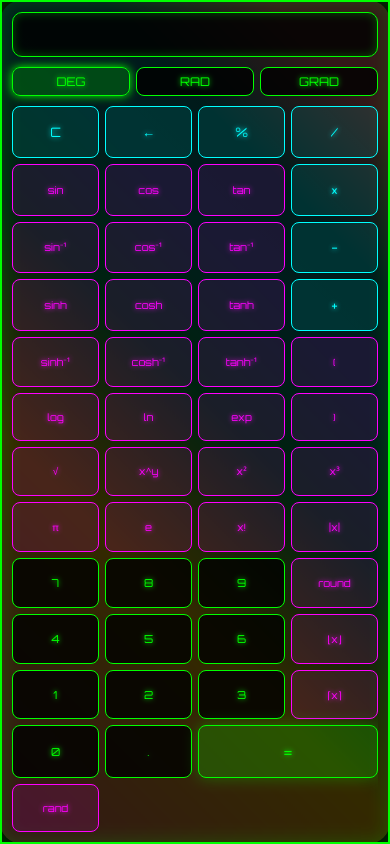
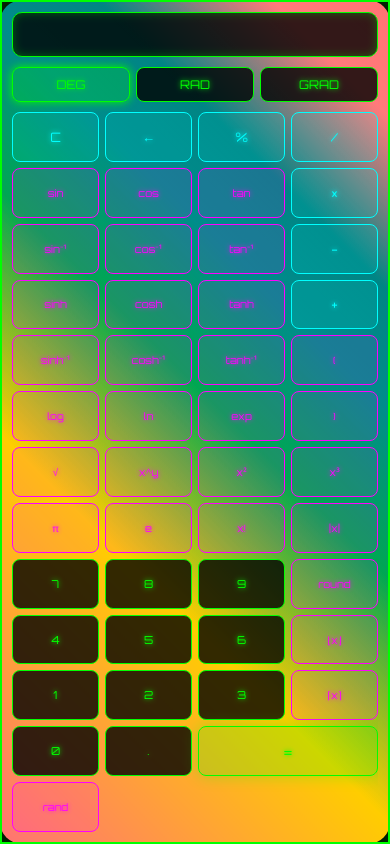
Before and after one commit to MatheusAvallone/calculadora, a website: page index.html in a window 390 px wide. Drawn offline with Linux system fonts and the light colour scheme.

Commit message:
Ajustes do css novo para o mobile.

```diff
--- a/css/style.css
+++ b/css/style.css
@@ -16,13 +16,13 @@ html, body {
     overflow: hidden;
     position: fixed;
     touch-action: none;
+    background: #0a0a0a;
 }
 
 body {
     display: flex;
     justify-content: center;
     align-items: center;
-    background: #0a0a0a;
     background-image:
         linear-gradient(45deg, #000000 25%, transparent 25%),
         linear-gradient(-45deg, #000000 25%, transparent 25%),
@@ -48,6 +48,8 @@ body {
     flex-direction: column;
     overflow: hidden;
     position: relative;
+    -webkit-backdrop-filter: blur(10px);
+    backdrop-filter: blur(10px);
 }
 
 .calculator::before {
@@ -86,6 +88,9 @@ body {
     outline: none;
     text-shadow: 0 0 5px #00ff00;
     box-shadow: inset 0 0 10px rgba(0, 255, 0, 0.3);
+    -webkit-appearance: none;
+    -moz-appearance: none;
+    appearance: none;
 }
 
 .mode-switch {
@@ -105,6 +110,7 @@ body {
     cursor: pointer;
     transition: all 0.3s ease;
     text-shadow: 0 0 5px #00ff00;
+    -webkit-tap-highlight-color: transparent;
 }
 
 .mode-btn.active {
@@ -132,6 +138,9 @@ button {
     cursor: pointer;
     transition: all 0.3s ease;
     text-shadow: 0 0 5px #00ff00;
+    -webkit-tap-highlight-color: transparent;
+    touch-action: manipulation;
+    min-height: 40px;
 }
 
 button:hover {
@@ -172,11 +181,14 @@ button:active {
     .calculator {
         padding: 10px;
         border-radius: 0;
+        height: 100vh;
+        max-height: none;
     }
 
     button {
         padding: 8px;
         font-size: 11px;
+        min-height: 35px;
     }
 
     .function {
@@ -210,3 +222,19 @@ button:active {
         font-size: 16px !important;
     }
 }
+
+/* Ajustes específicos para Safari iOS */
+@supports (-webkit-touch-callout: none) {
+    .calculator {
+        height: -webkit-fill-available;
+    }
+
+    body {
+        min-height: -webkit-fill-available;
+    }
+
+    button {
+        -webkit-appearance: none;
+        appearance: none;
+    }
+}
```
